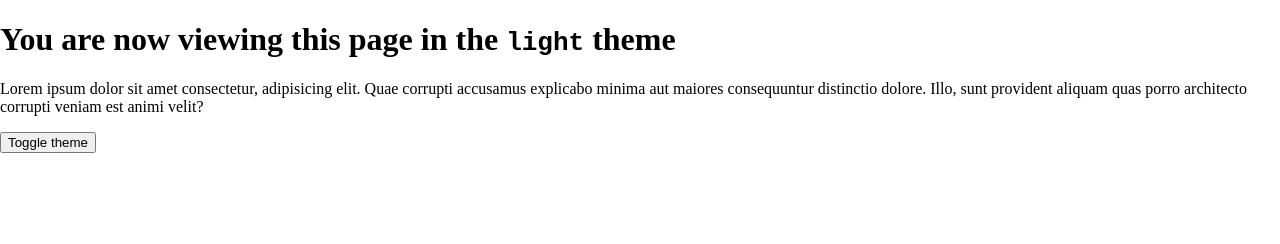
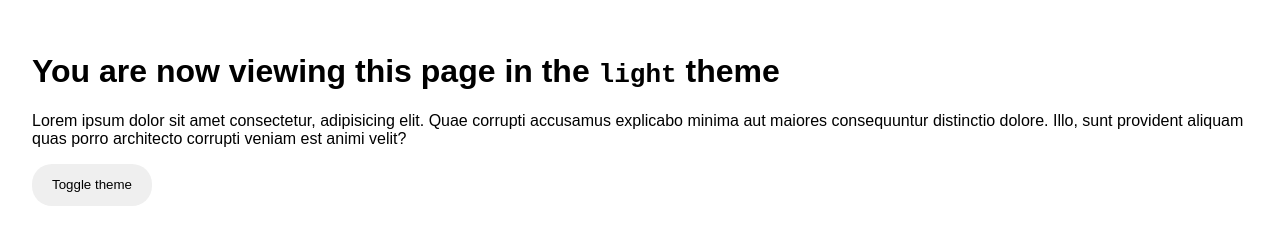
Before and after one commit to shravzzv/Automatic-and-manual-theme-change, a plain HTML site: page index.html in a window 1280 px wide. Drawn offline with Linux system fonts and the light colour scheme.

Commit message:
styles: Add body padding and button styles

```diff
--- a/styles.css
+++ b/styles.css
@@ -14,10 +14,18 @@
 
 body {
   margin: 0;
-  padding: 0;
+  padding: 2em;
+  font-family: sans-serif;
   min-height: 100vh;
   color: var(--base-text-clr);
   background-color: var(--base-bg-clr);
+}
+
+button {
+  padding: 1em 1.5em;
+  border-radius: 1.5em;
+  border: none;
+  cursor: pointer;
 }
 
 @media (prefers-color-scheme: dark) {
```
